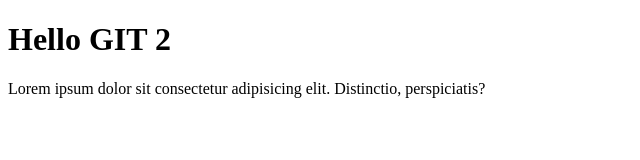
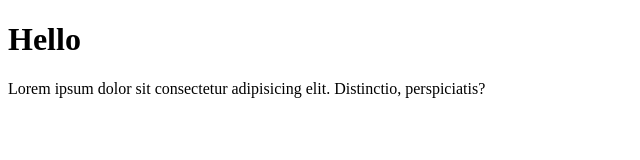
Before and after one commit to AkramMoussaoui/test-git, a plain HTML site: page index.html in a window 1280 px wide. Shown: the whole page, without its empty margins (0-640 px from the left). Drawn offline with Linux system fonts and the light colour scheme.

Commit message:
change from vscode

```diff
--- a/index.html
+++ b/index.html
@@ -7,7 +7,7 @@
     <title>Document</title>
   </head>
   <body>
-    <h1>Hello GIT 2</h1>
+    <h1>Hello</h1>
     <p>
       Lorem ipsum dolor sit consectetur adipisicing elit. Distinctio,
       perspiciatis?
```
